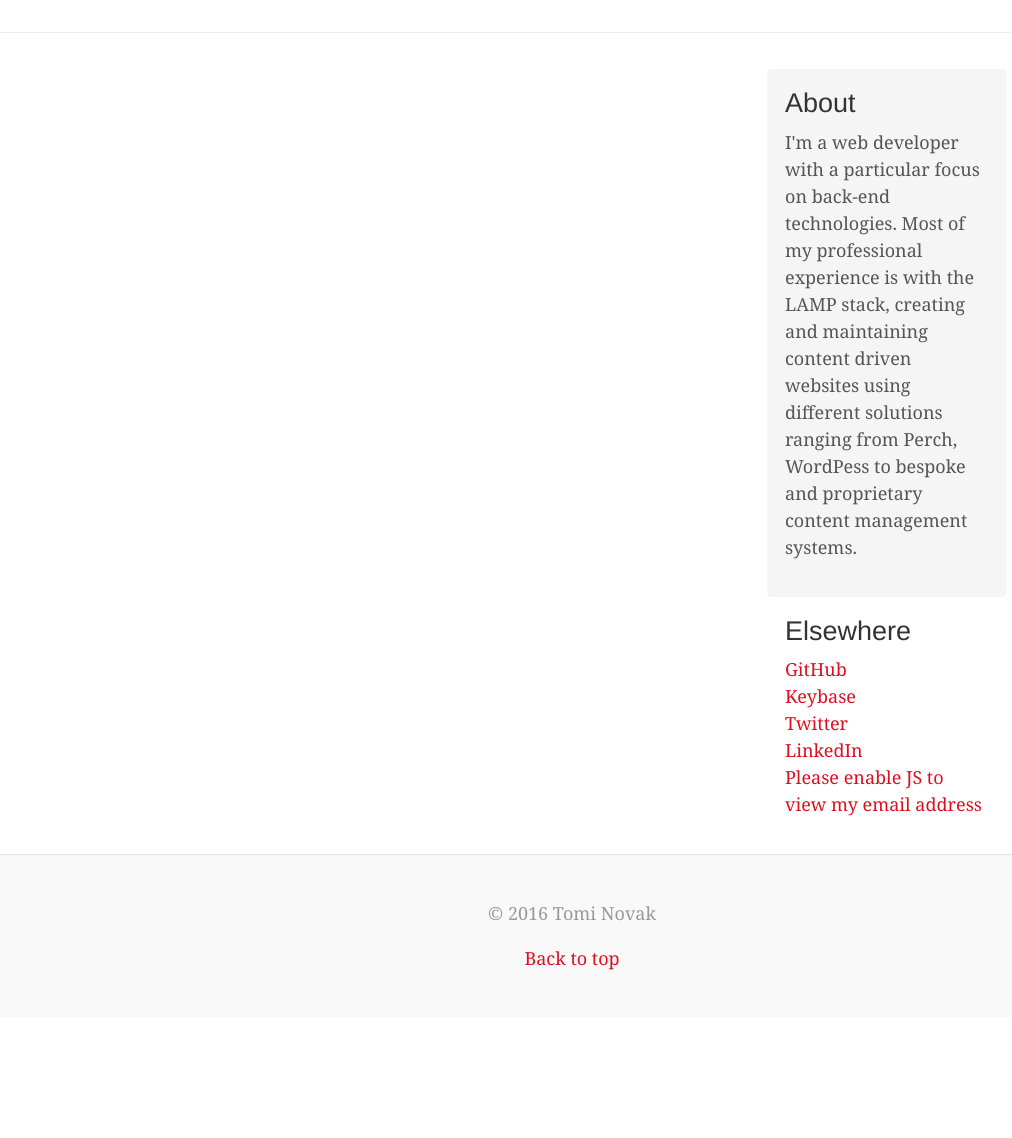
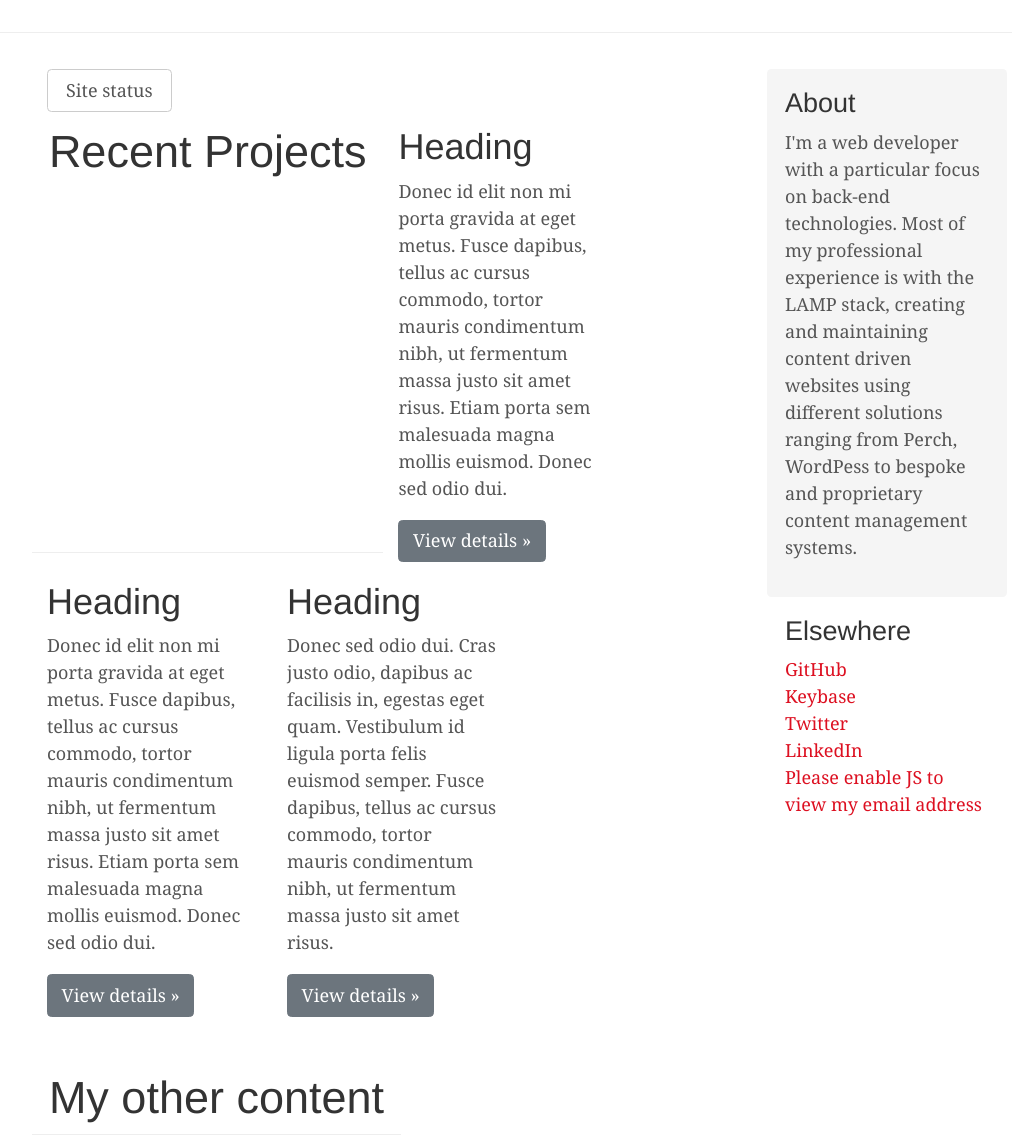
Before and after one commit to tominovak33/tominovak33.github.io, a website: page index.html in a window 1280 px wide. Shown: the part 260-1398 px from the top of the page, without its empty margins (68-1080 px from the left). Before the commit the page ends 1277 px from the top, so only its background shows below. Drawn offline with nearby package versions, Linux system fonts and the light colour scheme.

Commit message:
add inner sections

```diff
--- a/assets/css/style.css
+++ b/assets/css/style.css
@@ -20,6 +20,9 @@ a {
   color: #DD1021; }
   a:hover, a:focus {
     color: #B00512; }
+
+.row {
+  margin-bottom: 2rem; }
 
 .site-masthead {
   margin-bottom: 3rem;
@@ -54,6 +57,12 @@ a {
 
 .site-post-title {
   font-size: 2.5rem; }
+
+.section-heading {
+  border-bottom: 1px solid #EEE;
+  margin-bottom: 1.5rem;
+  padding-right: .9375rem;
+  padding-left: .9375rem; }
 
 .container {
   max-width: 60rem; }
@@ -102,3 +111,32 @@ a {
   color: #FFF;
   font-weight: 600;
   margin-left: 10px; }
+
+.notice {
+  border: 1px solid #eee;
+  border-left-width: .25rem;
+  border-left-color: #25BC0E;
+  padding: 1.25rem;
+  margin-bottom: 1.25rem;
+  border-radius: .25rem; }
+  .notice p {
+    margin-bottom: 0; }
+
+details {
+  margin-bottom: 0.75rem; }
+
+summary {
+  display: inline-block;
+  border: 1px solid #ccc;
+  background-color: #fff;
+  padding: .375rem 1rem;
+  font-size: 1rem;
+  font-weight: 400;
+  line-height: 1.5;
+  text-align: center;
+  white-space: nowrap;
+  vertical-align: middle;
+  cursor: pointer;
+  border-radius: .25rem; }
+  summary:hover {
+    background-color: #e6e6e6; }
--- a/assets/sass/main.scss
+++ b/assets/sass/main.scss
@@ -27,6 +27,10 @@ a {
   &:hover, &:focus {
     color: $link-colour-hover;
   }
+}
+
+.row {
+  margin-bottom: 2rem;
 }
 
 .site-masthead {
@@ -68,6 +72,13 @@ a {
 
 .site-post-title {
   font-size: 2.5rem;
+}
+
+.section-heading {
+  border-bottom: 1px solid #EEE;
+  margin-bottom: 1.5rem;
+  padding-right: .9375rem;
+  padding-left: .9375rem;
 }
 
 .container {
@@ -136,3 +147,39 @@ a {
   font-weight: 600;
   margin-left: 10px;
 }
+
+.notice {
+  border: 1px solid #eee;
+  border-left-width: .25rem;
+  border-left-color: $color-complement-0;
+  padding: 1.25rem;
+  //margin-top: 1.25rem;
+  margin-bottom: 1.25rem;
+  border-radius: .25rem;
+  p {
+    margin-bottom: 0;
+  }
+}
+
+
+details {
+  margin-bottom: 0.75rem;
+}
+summary {
+  display: inline-block;
+  border: 1px solid #ccc;
+  background-color: #fff;
+  padding: .375rem 1rem;
+  font-size: 1rem;
+  font-weight: 400;
+  line-height: 1.5;
+  text-align: center;
+  white-space: nowrap;
+  vertical-align: middle;
+  cursor: pointer;
+  border-radius: .25rem;
+
+  &:hover {
+    background-color: #e6e6e6;
+  }
+}
--- a/index.html
+++ b/index.html
@@ -33,7 +33,46 @@
 <div class="container">
     <div class="row">
         <div class="col-sm-8 site-main">
-
+            <div>
+                <details>
+                    <summary>
+                        <span>Site status</span>
+                    </summary>
+                    <div class="notice">
+                        <p>As most personal projects, this website will most likely forever be a work in progress. So I apologise in advance for any mistakes you may see below.</p>
+                    </div>
+                </details>
+            </div>
+            <div class="row">
+                <div class="section-heading">
+                    <h1>Recent Projects</h1>
+                </div>
+                <div class="col-md-4">
+                    <h2>Heading</h2>
+                    <p>Donec id elit non mi porta gravida at eget metus. Fusce dapibus, tellus ac cursus commodo, tortor mauris condimentum nibh, ut fermentum massa justo sit amet risus. Etiam porta sem malesuada magna mollis euismod. Donec sed odio dui. </p>
+                    <p><a class="btn btn-secondary" href="#" role="button">View details »</a></p>
+                </div>
+                <div class="col-md-4">
+                    <h2>Heading</h2>
+                    <p>Donec id elit non mi porta gravida at eget metus. Fusce dapibus, tellus ac cursus commodo, tortor mauris condimentum nibh, ut fermentum massa justo sit amet risus. Etiam porta sem malesuada magna mollis euismod. Donec sed odio dui. </p>
+                    <p><a class="btn btn-secondary" href="#" role="button">View details »</a></p>
+                </div>
+                <div class="col-md-4">
+                    <h2>Heading</h2>
+                    <p>Donec sed odio dui. Cras justo odio, dapibus ac facilisis in, egestas eget quam. Vestibulum id ligula porta felis euismod semper. Fusce dapibus, tellus ac cursus commodo, tortor mauris condimentum nibh, ut fermentum massa justo sit amet risus.</p>
+                    <p><a class="btn btn-secondary" href="#" role="button">View details »</a></p>
+                </div>
+            </div>
+            <div class="row">
+                <div class="section-heading">
+                    <h1>My other content</h1>
+                </div>
+                <div class="col-md-12">
+                    <h2>Posts on other sites</h2>
+                    <p>A summary of my experiences while working as a back-end web developer for a year between leaving school and starting my Software Engineering degree.</p>
+                    <p><a class="btn btn-secondary" href="http://blog.whiteoctober.co.uk/2016/01/06/filling-the-gap-at-white-october/" role="button">View Post »</a></p>
+                </div>
+            </div>
         </div><!-- /.site-main -->
         <div class="col-sm-3 col-sm-offset-1 site-sidebar">
             <div class="sidebar-module sidebar-module-inset">
```
